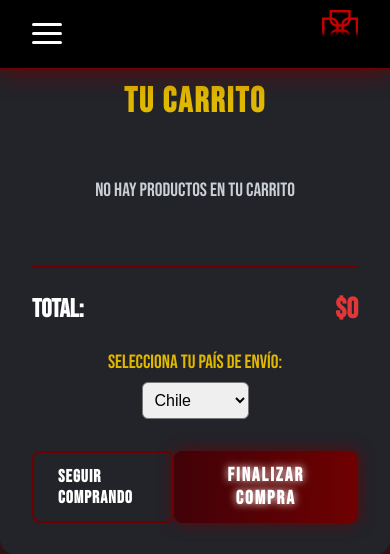
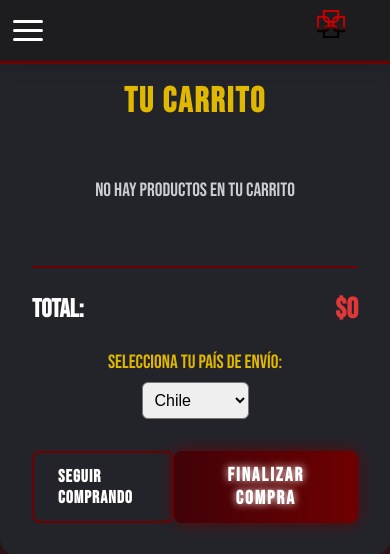
Before and after one commit to manosYaEducation/gen13-landing-duki, a PHP site: page /front/carrito.php in a window 390 px wide. Shown: the top 554 px of the page. Run offline with PHP 8.4, Linux system fonts and the light colour scheme.

Commit message:
Arreglos de navbar, cambio de color y logo arreglado

```diff
--- a/front/components/navbar.php
+++ b/front/components/navbar.php
@@ -57,40 +57,35 @@ $base_url = '/landing-duki';
 .navbar {
     display: flex;
     justify-content: space-between;
-    background-color: #000000;
-    border-bottom: 2.5px solid #6f0001;
-    padding: 0.6rem auto;
-    box-shadow: 0 2px 24px #6f0001cc;
+    align-items: center;
+    background: rgba(30, 30, 32, 0.98);
+    border-bottom: 3px solid #6f0001;
+    padding: 0.6rem 2rem;
+    box-shadow: 0 2px 18px rgba(0, 0, 0, 0.12);
+    position: fixed;
+    top: 0;
+    left: 0;
+    right: 0;
+    z-index: 1000;
+    height: 64px;
+    font-family: 'Anton', sans-serif;
+}
+
+.navbar-brand {
+    display: flex;
+    align-items: center;
 }
 
 .navbar-logo {
     width: 48px;
-    margin-left: 2rem;
-    transition: width 0.3s ease; /* Para una transición suave */
-}
-.navbar-link.cart-link{
-    margin-right: 2rem;
-}
-
-
-@media (max-width: 768px) {
-    .navbar-logo {
-        width: 36px;
-        height: 36px; /* Tamaño más pequeño para móviles */
-        margin-right: 1rem; /* Margen más pequeño */
-    }
-}
-
-@media (max-width: 480px) {
-    .navbar-logo {
-        width: 28px;
-        height: 28px; /* Aún más pequeño para pantallas muy pequeñas */
-        margin-right: 0.8rem;
-    }
+    height: 48px;
+    object-fit: contain;
+    transition: all 0.3s ease;
 }
 
 .nav-links {
     display: flex;
+    align-items: center;
     gap: 1rem;
 }
 
@@ -222,7 +206,7 @@ $base_url = '/landing-duki';
     border: none;
     cursor: pointer;
     padding: 0;
-    margin-left: 1rem;
+    margin-right: 1rem;
 }
 
 .menu-toggle span {
@@ -235,9 +219,7 @@ $base_url = '/landing-duki';
 
 @media (max-width: 820px) {
     .navbar {
-        flex-direction: row;
         padding: 0.6rem 1rem;
-        flex-wrap: wrap;
     }
 
     .menu-toggle {
@@ -262,64 +244,60 @@ $base_url = '/landing-duki';
         flex-direction: column;
         align-items: center;
         gap: 1rem;
-        padding: 0;
+        padding: 1rem 0;
         background-color: #000000;
-        margin-top: 0;
+        position: absolute;
+        top: 100%;
+        left: 0;
+        right: 0;
+        border-bottom: 2.5px solid #6f0001;
     }
 
     .nav-links.active, .nav-utils.active {
         display: flex;
     }
 
-    .nav-utils.active {
-        flex-direction: row;
-        align-items: center;
-        justify-content: center;
-        gap: 5px;
-    }
-
     .navbar-link {
         width: 100%;
         text-align: center;
-        padding: 0;
-        font-size: 1rem;
+        margin: 0.5rem 0;
     }
 
     .user-info {
         width: 100%;
         justify-content: center;
-        font-size: 1rem;
     }
 
     .login-btn-navbar {
         width: 100%;
         text-align: center;
         margin: 0.5rem 0;
-        font-size: 1rem;
-        padding: 0.5rem 1rem;
-    }
-
-    .logout-link {
-        width: auto;
-        margin: 0.5rem 0;
     }
 
     .navbar-logo {
         width: 36px;
         height: 36px;
-        margin-right: 1rem;
     }
 }
 
 @media (max-width: 480px) {
+    .navbar {
+        padding: 0.6rem 0.8rem;
+    }
+
+    .navbar-logo {
+        width: 28px;
+        height: 28px;
+    }
+
     .navbar-link {
         font-size: 1rem;
-        padding: 0.3rem 0.6rem;
+        padding: 0.5rem 1rem;
     }
 
     .login-btn-navbar {
         font-size: 1rem;
-        padding: 0.6rem 1.2rem;
+        padding: 0.5rem 1rem;
     }
 }
 </style>
```
Also changed, not shown: other parts of front/components/navbar.php (+23 -34 lines).
